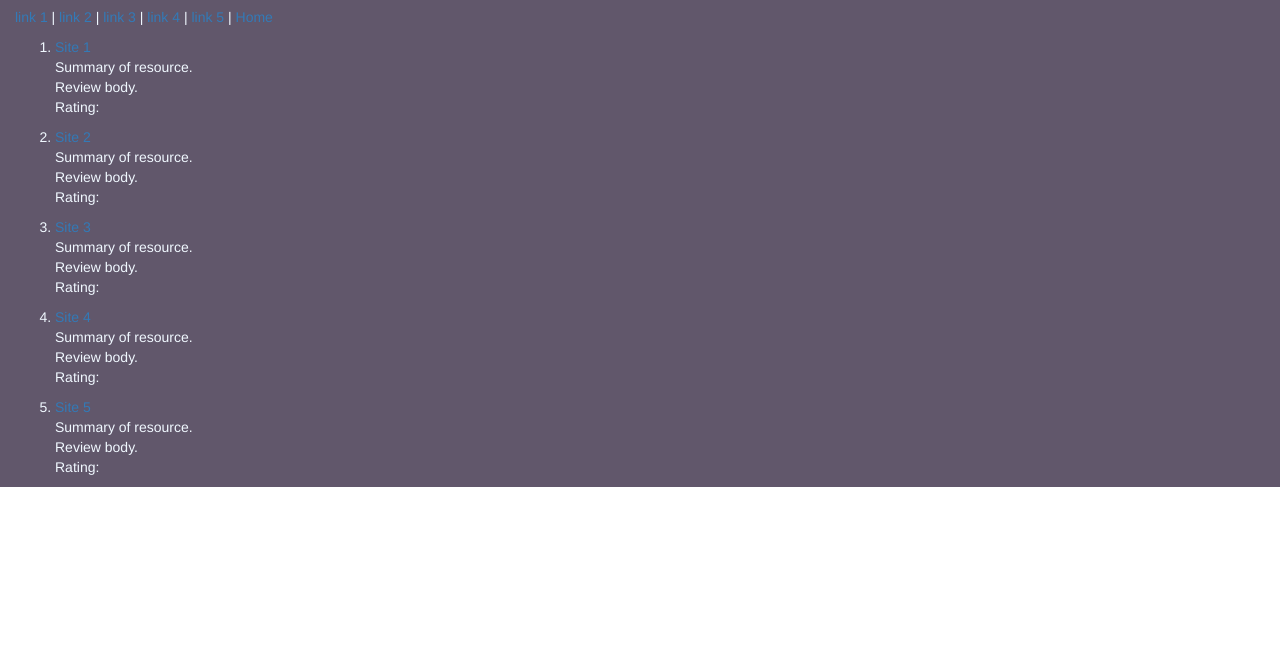
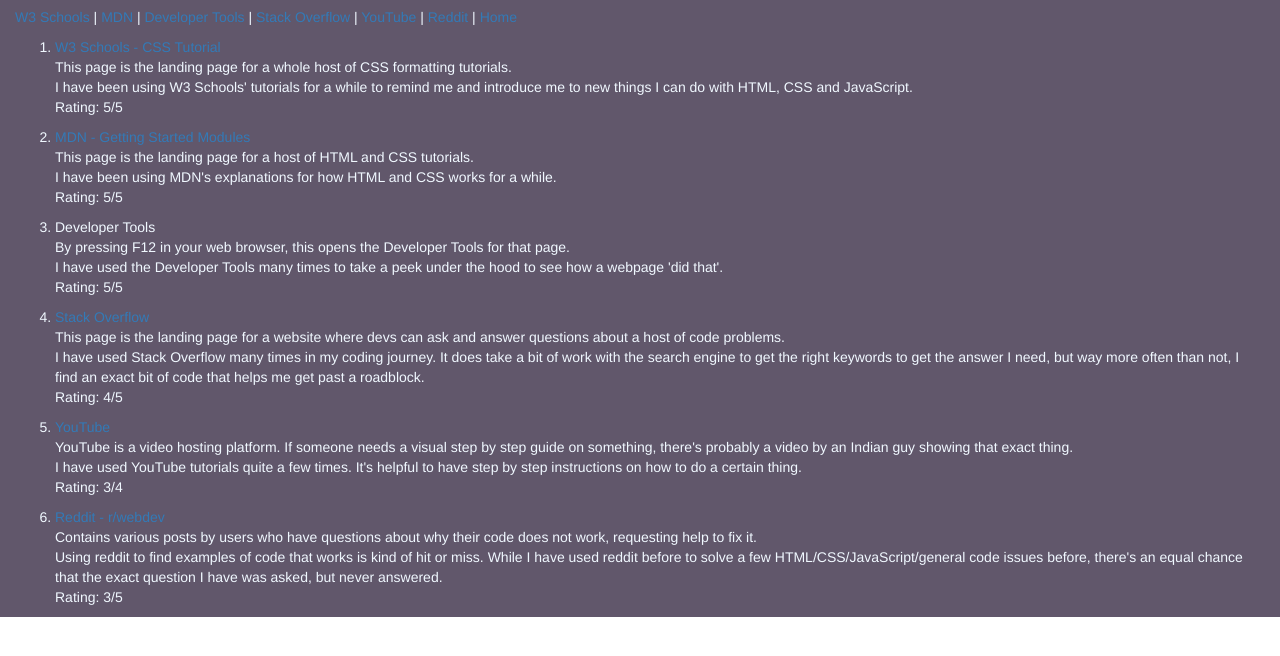
Before and after one commit to KatWest/DEV320, a plain HTML site: page html/webresources.html in a window 1280 px wide. Shown: the part 78-734 px from the top of the page. Drawn offline with nearby package versions, Linux system fonts and the light colour scheme.

Commit message:
webresources update

```diff
--- a/html/webresources.html
+++ b/html/webresources.html
@@ -24,52 +24,61 @@
         <h1>Web Resources</h1>
 
         <p class="wr-head">
-            <a href="#a">link 1</a> |
-            <a href="#b">link 2</a> |
-            <a href="#c">link 3</a> |
-            <a href="#d">link 4</a> |
-            <a href="#e">link 5</a> |
+            <a href="#a">W3 Schools</a> |
+            <a href="#b">MDN</a> |
+            <a href="#c">Developer Tools</a> |
+            <a href="#d">Stack Overflow</a> |
+            <a href="#e">YouTube</a> |
+            <a href="#f">Reddit</a> |
             <a href="../index.html">Home</a>
         </p>
         <ol>
             <li>
                 <p id="a">
-                    <a href="">Site 1</a><br>
-                    Summary of resource.<br>
-                    Review body.<br>
-                    Rating:
+                    <a target="_blank" href="https://www.w3schools.com/css/default.asp">W3 Schools - CSS Tutorial</a><br>
+                    This page is the landing page for a whole host of CSS formatting tutorials.<br>
+                    I have been using W3 Schools' tutorials for a while to remind me and introduce me to new things I can do with HTML, CSS and JavaScript.<br>
+                    Rating: 5/5
                 </p>
             </li>
             <li>
                 <p id="b">
-                    <a href="">Site 2</a><br>
-                    Summary of resource.<br>
-                    Review body.<br>
-                    Rating:
+                    <a target="_blank" href="https://developer.mozilla.org/en-US/docs/Learn_web_development/Getting_started">MDN - Getting Started Modules</a><br>
+                    This page is the landing page for a host of HTML and CSS tutorials.<br>
+                    I have been using MDN's explanations for how HTML and CSS works for a while.<br>
+                    Rating: 5/5
                 </p>
             </li>
             <li>
                 <p id="c">
-                    <a href="">Site 3</a><br>
-                    Summary of resource.<br>
-                    Review body.<br>
-                    Rating:
+                    Developer Tools<br>
+                    By pressing F12 in your web browser, this opens the Developer Tools for that page.<br>
+                    I have used the Developer Tools many times to take a peek under the hood to see how a webpage 'did that'.<br>
+                    Rating: 5/5
                 </p>
             </li>
             <li>
                 <p id="d">
-                    <a href="">Site 4</a><br>
-                    Summary of resource.<br>
-                    Review body.<br>
-                    Rating:
+                    <a target="_blank" href="https://stackoverflow.com/">Stack Overflow</a><br>
+                    This page is the landing page for a website where devs can ask and answer questions about a host of code problems.<br>
+                    I have used Stack Overflow many times in my coding journey. It does take a bit of work with the search engine to get the right keywords to get the answer I need, but way more often than not, I find an exact bit of code that helps me get past a roadblock.<br>
+                    Rating: 4/5
                 </p>
             </li>
             <li>
                 <p id="e">
-                    <a href="">Site 5</a><br>
-                    Summary of resource.<br>
-                    Review body.<br>
-                    Rating:
+                    <a target="_blank" href="https://www.youtube.com/">YouTube</a><br>
+                    YouTube is a video hosting platform. If someone needs a visual step by step guide on something, there's probably a video by an Indian guy showing that exact thing.<br>
+                    I have used YouTube tutorials quite a few times. It's helpful to have step by step instructions on how to do a certain thing.<br>
+                    Rating: 3/4
+                </p>
+            </li>
+            <li>
+                <p id="f">
+                    <a target="_blank" href="https://www.reddit.com/r/webdev/">Reddit - r/webdev</a><br>
+                    Contains various posts by users who have questions about why their code does not work, requesting help to fix it.<br>
+                    Using reddit to find examples of code that works is kind of hit or miss. While I have used reddit before to solve a few HTML/CSS/JavaScript/general code issues before, there's an equal chance that the exact question I have was asked, but never answered.<br>
+                    Rating: 3/5
                 </p>
             </li>
         </ol>
```
